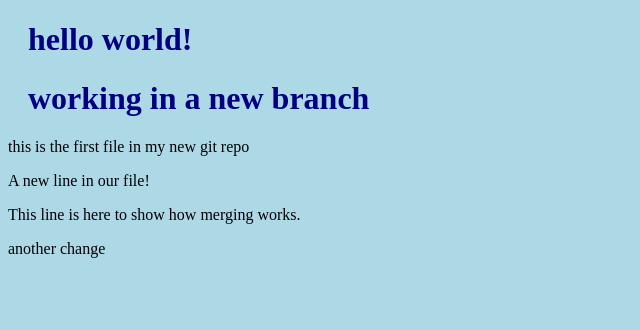
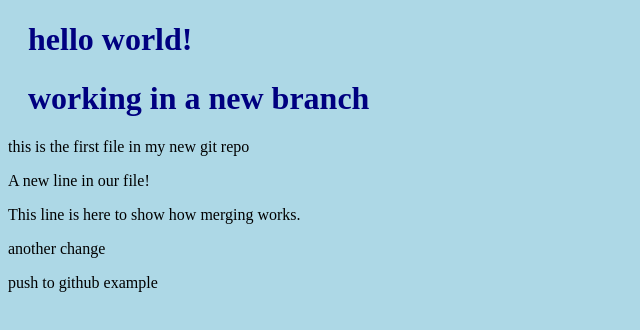
Before and after one commit to ar-christymadilao/hello-world, a plain HTML site: page index.html in a window 1280 px wide. Shown: the whole page, without its empty margins (0-640 px from the left). Drawn offline with Linux system fonts and the light colour scheme.

Commit message:
Updated index.html added line

```diff
--- a/index.html
+++ b/index.html
@@ -14,5 +14,6 @@
     <p>A new line in our file!</p>
     <p>This line is here to show how merging works.</p>
     <p>another change</p>
+    <p>push to github example</p>
   </body>
 </html>
```
